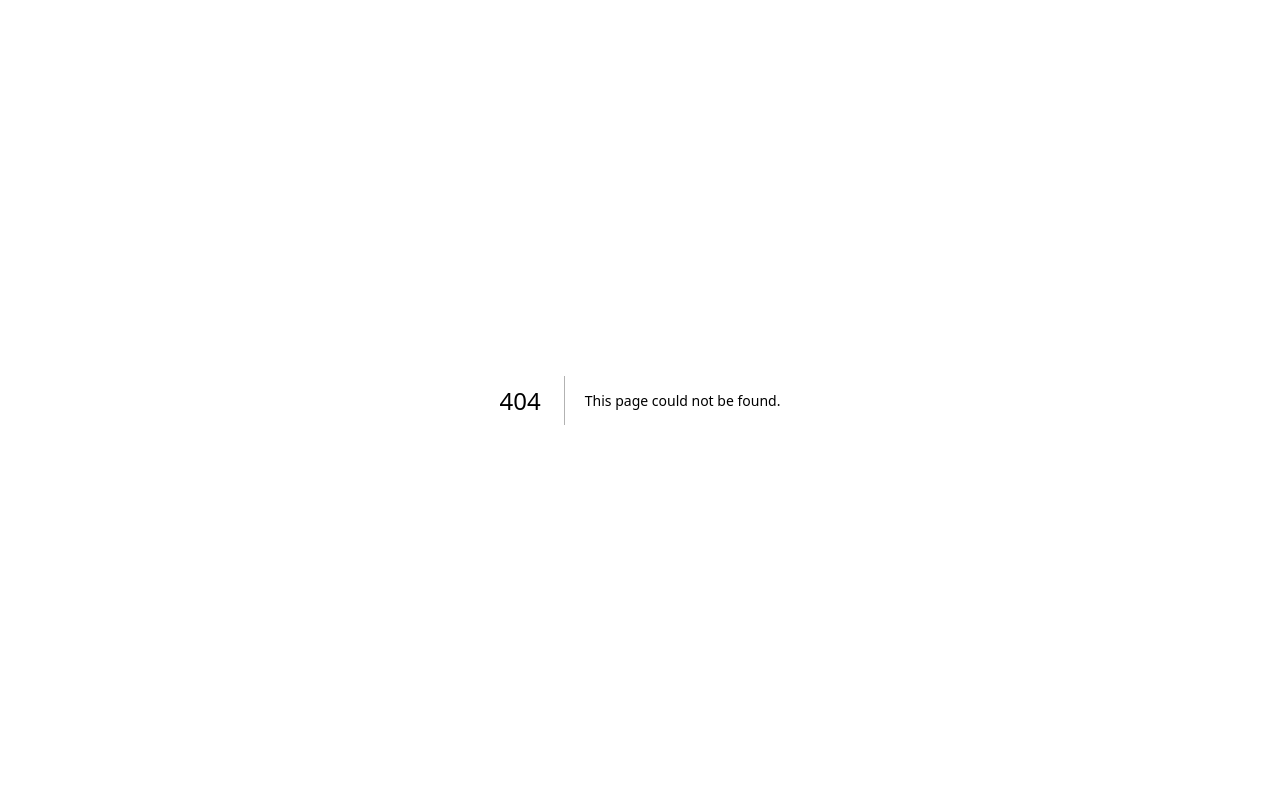
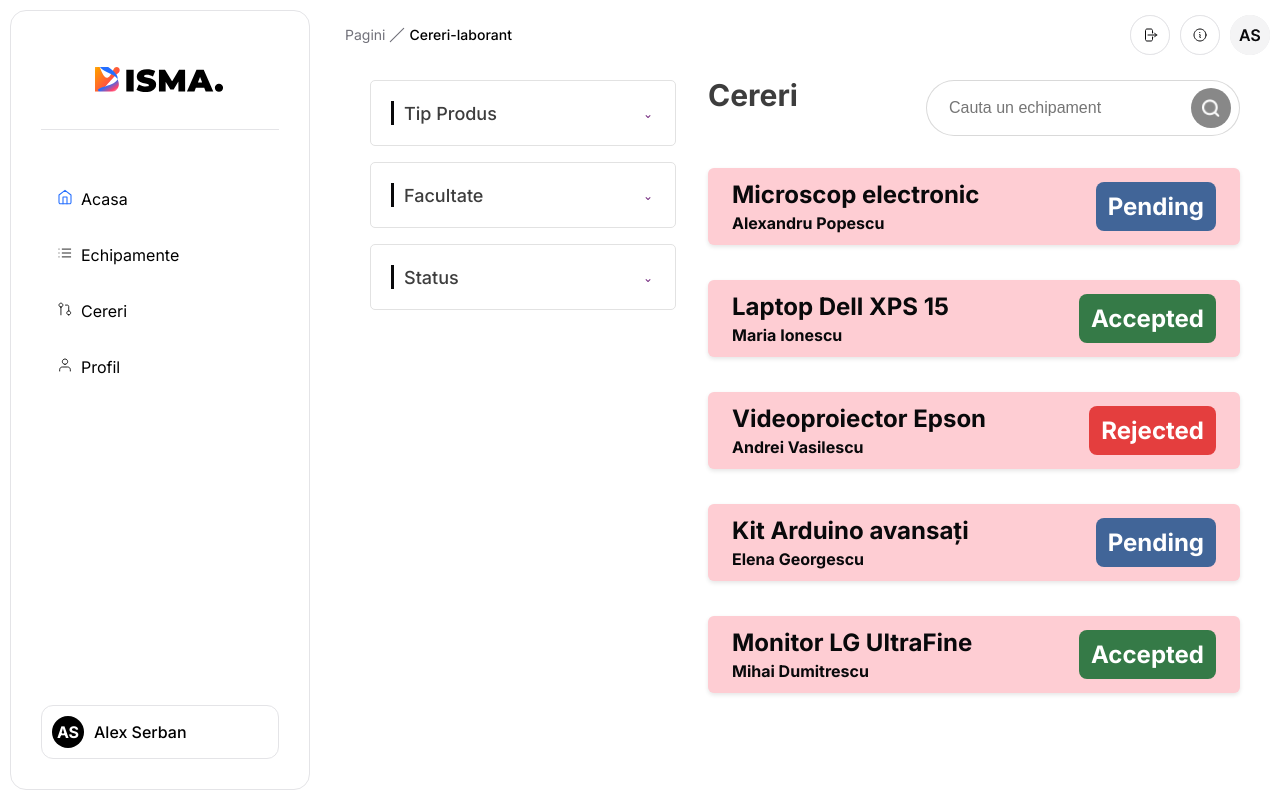
Before and after one commit to IP2B2/Front-End, a Next.js app: page /home/cereri-laborant in a window 1280 px wide. Before the commit this address had no page. Built offline with nearby package versions, Linux system fonts and the light colour scheme.

Commit message:
#089 administrare cereri laborant

```diff
--- /dev/null
+++ b/src/app/home/cereri-laborant/adminCereriLaborant.module.css
@@ -0,0 +1,20 @@
+.pageContainer {
+  width: 100%;
+
+  padding: 20px 30px;
+
+  display: flex;
+  flex-direction: column;
+}
+
+.pageContainer :global(.styles_componentTitle__x3Q7u) {
+  font-size: 28px !important;
+  font-weight: 700 !important;
+  margin-bottom: 15px !important;
+}
+
+@media (max-width: 768px) {
+  .pageContainer {
+    padding: 15px;
+  }
+}
--- /dev/null
+++ b/src/app/home/cereri-laborant/page.js
@@ -0,0 +1,100 @@
+'use client'
+
+import { useState, useEffect } from 'react';
+import SearchAndFilter from '@/lib/components/home/echipamente/SearchAndFilter';
+import CerereListingLaborant from '@/lib/components/home/echipamente/CerereListingLaborant';
+import styles from './adminCereriLaborant.module.css';
+
+const cereriData = {
+  filterBy: {
+    tipProdus: "Tip Produs",
+    facultate: "Facultate",
+    status: "Status"
+  },
+  items: [
+    {
+      id: 1,
+      name: "Microscop electronic",
+      studentName: "Alexandru Popescu",
+      facultate: "FII",
+      subfacultate: "Informatica",
+      tipProdus: "Complex",
+      status: "Pending"
+    },
+    {
+      id: 2,
+      name: "Laptop Dell XPS 15",
+      studentName: "Maria Ionescu",
+      facultate: "FEEA",
+      subfacultate: "Contabilitate",
+      tipProdus: "Basic",
+      status: "Accepted"
+    },
+    {
+      id: 3,
+      name: "Videoproiector Epson",
+      studentName: "Andrei Vasilescu",
+      facultate: "FII",
+      subfacultate: "Informatica",
+      tipProdus: "Basic",
+      status: "Rejected"
+    },
+    {
+      id: 4,
+      name: "Kit Arduino avansați",
+      studentName: "Elena Georgescu",
+      facultate: "FII",
+      subfacultate: "Calculatoare",
+      tipProdus: "Complex",
+      status: "Pending"
+    },
+    {
+      id: 5,
+      name: "Monitor LG UltraFine",
+      studentName: "Mihai Dumitrescu",
+      facultate: "FEEA",
+      subfacultate: "Management",
+      tipProdus: "Basic",
+      status: "Accepted"
+    }
+  ]
+};
+
+const CerereItem = (props) => {
+  const { name, studentName, status } = props;
+
+  const handleClick = () => {
+    console.log(`Clicked on request: ${name} by ${studentName}`);
+  };
+
+  return (
+    <CerereListingLaborant
+      title={name}
+      studentName={studentName}
+      label={status}
+      onClick={handleClick}
+    />
+  );
+};
+
+export default function CereriLaborantPage() {
+  const [mounted, setMounted] = useState(false);
+
+  useEffect(() => {
+    setMounted(true);
+  }, []);
+
+  if (!mounted) {
+    return null;
+  }
+
+  return (
+    <div className={styles.pageContainer}>
+      <SearchAndFilter
+        title="Cereri"
+        ItemComponent={CerereItem}
+        collectionObject={cereriData}
+      />
+    </div>
+  );
+}
```
